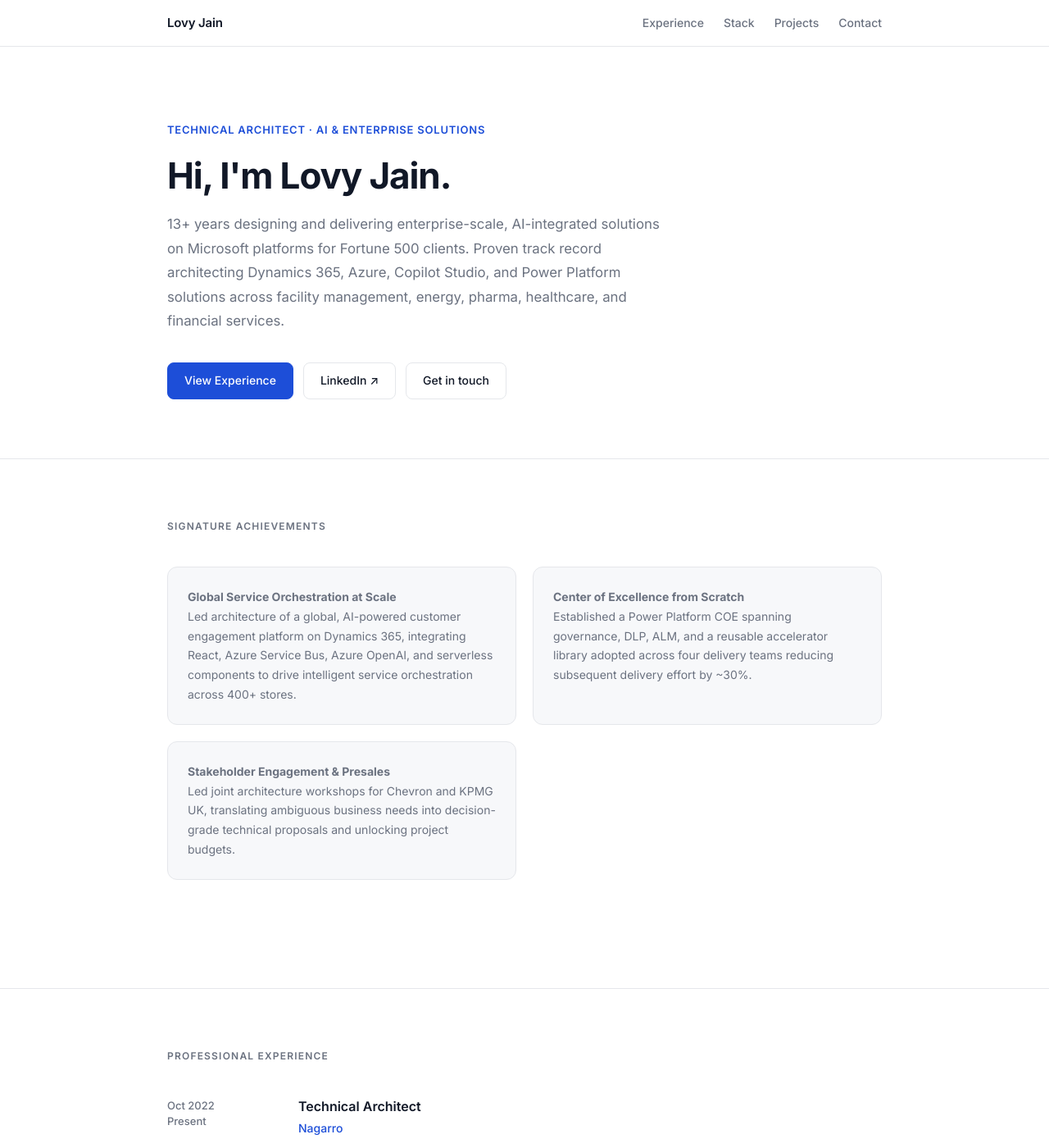
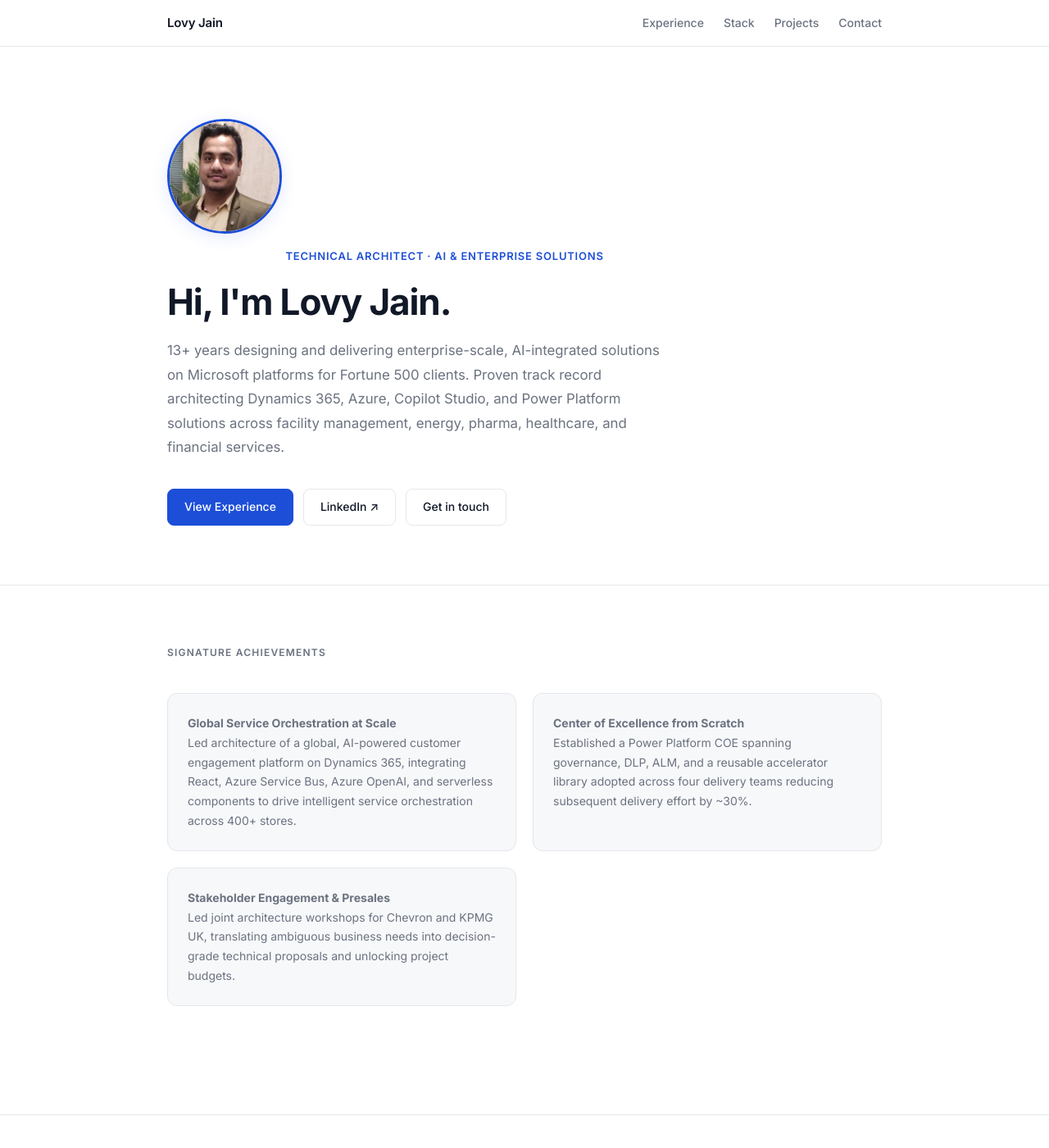
Before and after one commit to lovyjain/lovyjain.github.io, a Jekyll site: the page built from index.html, in a window 1280 px wide and 1400 px high. Shown: the whole window at 82% size. Built offline with Jekyll 4.4.1, drawn with Linux system fonts in a browser that asks for light colours; the list of posts is cut into pages by our own code.

Commit message:
Claude/create portfolio website u1yu c (#13)
* Add profile image to hero section

Include circular 140px profile photo in hero with accent border
and subtle shadow. Image references /assets/images/profile.jpg

https://claude.ai/code/session_011axahPgQLhPtpQHfhPe7VE

* Add files via upload

* Rename Lovy_Profile_pic.jpg to Profile.jpg

---------

Co-authored-by: Claude <noreply@anthropic.com>

```diff
--- a/index.html
+++ b/index.html
@@ -123,6 +123,16 @@ layout: none
       max-width: 620px;
       line-height: 1.75;
       margin-bottom: 36px;
+    }
+
+    .hero-image {
+      width: 140px;
+      height: 140px;
+      border-radius: 50%;
+      object-fit: cover;
+      border: 3px solid var(--accent);
+      margin-bottom: 32px;
+      box-shadow: 0 4px 20px rgba(29, 78, 216, 0.12);
     }
 
     .hero-actions {
@@ -486,6 +496,7 @@ layout: none
 <!-- ── Hero ── -->
 <div class="hero">
   <div class="wrap">
+    <img src="/assets/images/profile.jpg" alt="Lovy Jain" class="hero-image">
     <span class="hero-label">Technical Architect · AI & Enterprise Solutions</span>
     <h1>Hi, I'm Lovy Jain.</h1>
     <p class="hero-sub">
```
Also changed, not shown: assets/images/Profile.jpg (added).
